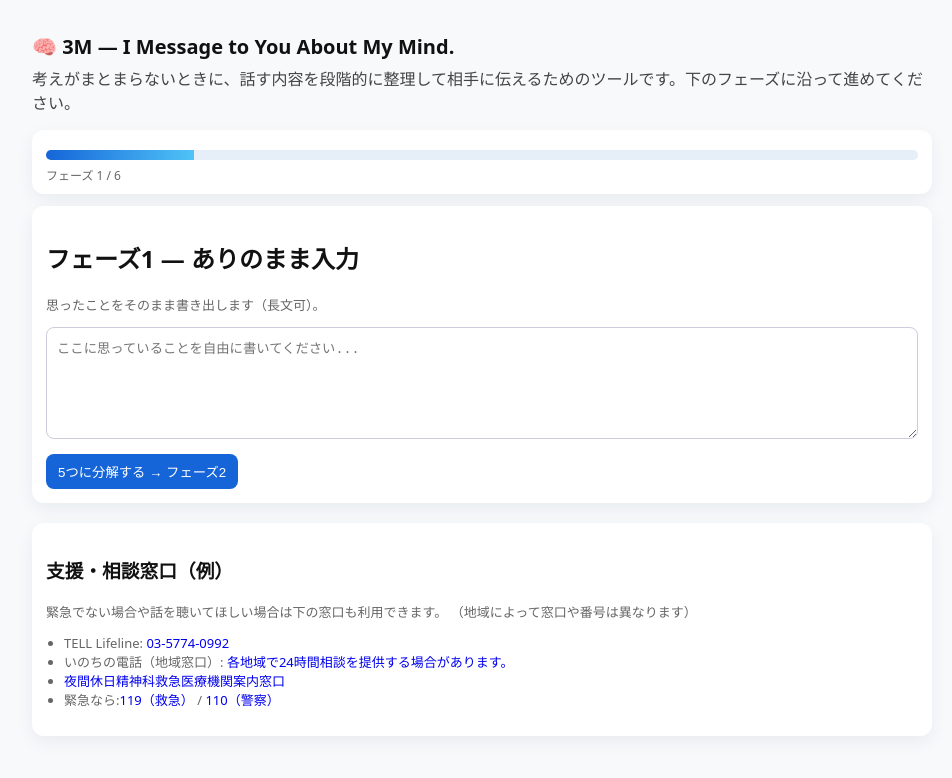
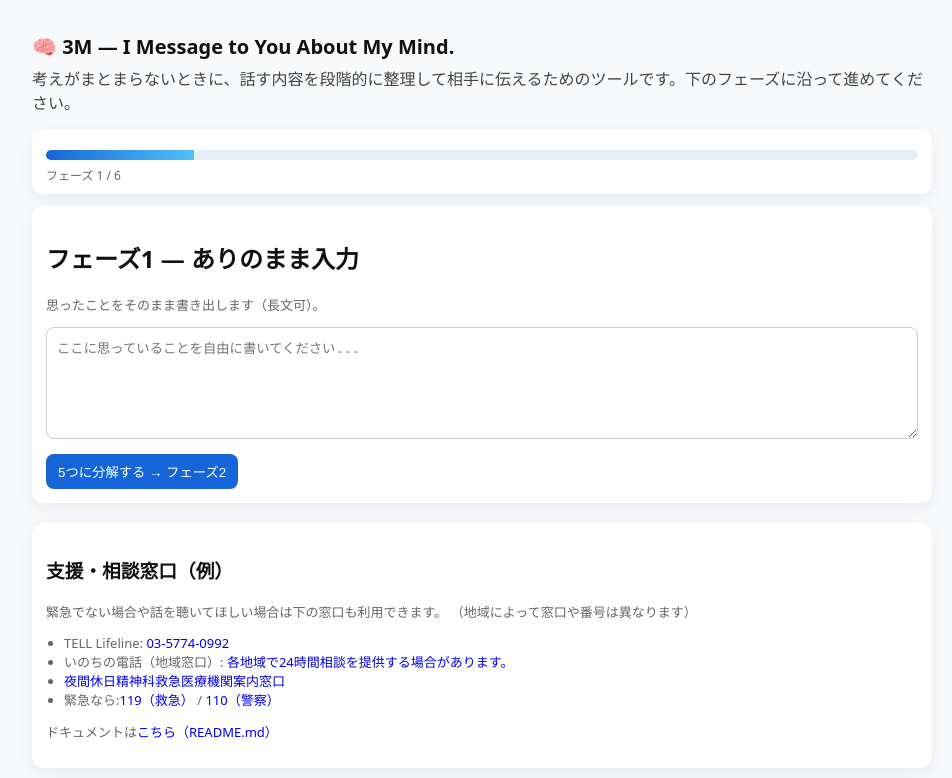
Before and after one commit to Uchida16104/3M, a plain HTML site: page index.html in a window 1280 px wide. Shown: the whole page, without its empty margins (158-1110 px from the left). Drawn offline with nearby package versions, Linux system fonts and the light colour scheme.

Commit message:
Update index.html

```diff
--- a/index.html
+++ b/index.html
@@ -487,6 +487,7 @@
         <li><a href="https://www.mhlw.go.jp/kokoro/support/pdf/ercenter.pdf" style="text-decoration: none;">夜間休日精神科救急医療機関案内窓口</a></li>
         <li>緊急なら:<a href="tel:119" style="text-decoration: none;">119（救急）</a> / <a href="tel:110" style="text-decoration: none;">110（警察）</a></li>
       </ul>
+      <p class="small">ドキュメントは<a href="https://github.com/Uchida16104/3M/blob/main/README.md" style="text-decoration: none;">こちら（README.md）</a></p>
     `;
     document.body.appendChild(footer);
 
```
